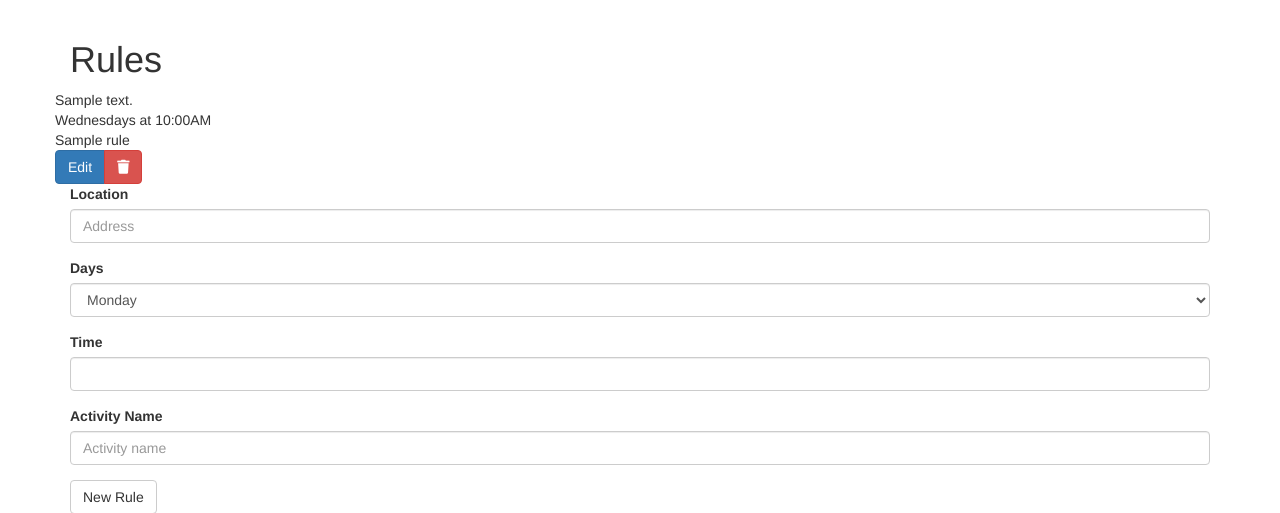
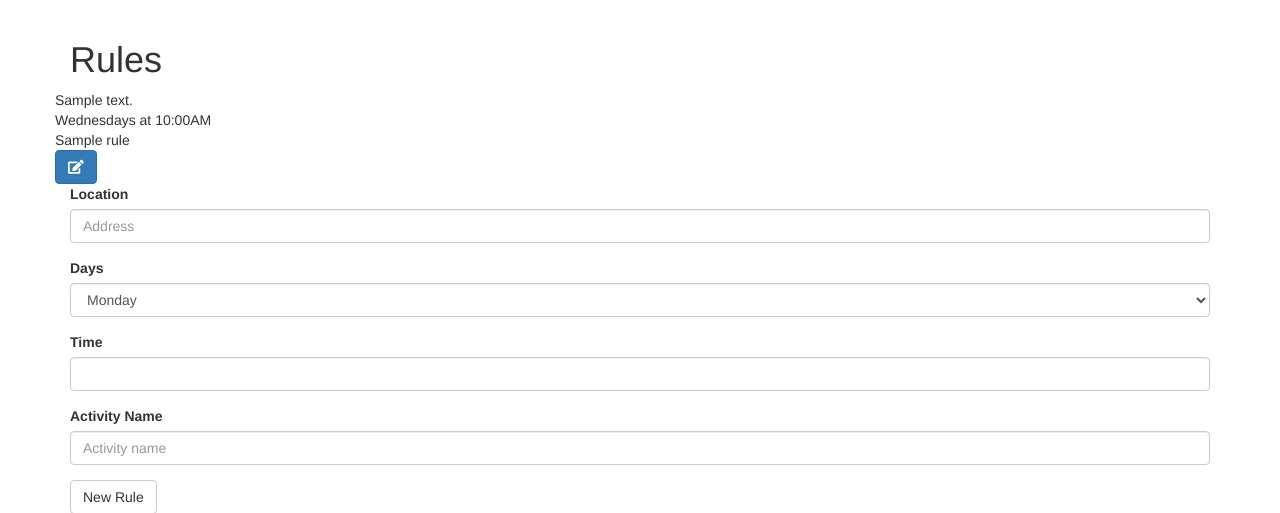
Before and after one commit to nsaritzky/greenamer, a Flask app: template app/templates/rules.html in a window 1280 px wide. Shown: the part 108-621 px from the top of the page. Run offline with Flask 2, Linux system fonts and the light colour scheme; a user stored in the database is signed in; tables that the repository leaves empty hold one stand-in row (values such as "Sample post"); the template is opened without the code that fills it: values that come from a table or form of the project are taken from there, most other values are stand-ins (such as "Sample title", 1, 10 or a date in 2020); parts of the project's set-up code (start-up, migrations or seed data) failed here and were passed over; some libraries are stand-ins or nearby versions.

Commit message:
Removed DeleteForm from routes and rules for deployment

```diff
--- a/app/forms.py
+++ b/app/forms.py
@@ -1,9 +1,11 @@
 from flask_wtf import FlaskForm
-from wtforms import StringField, FormField, \
+from wtforms import StringField, widgets, \
     SubmitField, SelectField, BooleanField, IntegerField, DateField
 from wtforms.validators import DataRequired, ValidationError
 from wtforms_components import TimeField
 from geopy.geocoders import Nominatim
+from app.models import Rule
+from flask_login import current_user
 
 
 # class LoginForm(FlaskForm):
@@ -15,6 +17,10 @@ from geopy.geocoders import Nominatim
 #     hour = IntegerField('Hour')
 #     minute = IntegerField('Minute')
 #     am_pm = SelectField(choices=[('am', 'AM'), ('pm', 'PM')])
+
+class DeleteForm(FlaskForm):
+    submit = SubmitField('Delete')
+    rule_id = IntegerField('id', widget=widgets.HiddenInput)
 
 
 class RuleForm(FlaskForm):
--- a/app/main/routes.py
+++ b/app/main/routes.py
@@ -6,7 +6,7 @@ from flask_login import login_required
 from stravalib import Client
 
 from app import db
-from app.forms import RuleForm, DeleteForm
+from app.forms import RuleForm
 from app.models import User, Rule
 from config import Config
 
@@ -46,7 +46,6 @@ def auth():
 @login_required
 def rules():
     form = RuleForm()
-    delete = DeleteForm()
 
     # current_app.logger.warning(form.errors)
     if form.validate_on_submit():
@@ -58,7 +57,7 @@ def rules():
         current_app.logger.debug('Rule form validated')
         return redirect('/index')
 
-    return render_template('rules.html', title='Rules', form=form, delete=delete)
+    return render_template('rules.html', title='Rules', form=form)
 
 
 # @bp.route('/delete')
--- a/app/templates/rules.html
+++ b/app/templates/rules.html
@@ -5,22 +5,23 @@
     <div class="container">
         <h1>Rules</h1>
             {% for rule in current_user.rules.all() %}
-                <div class="row align-items-start justify-content-start">
+                <div class="row align-items-start justify-content-start bg-light mb-1">
                         <div class="col">
                             {{ rule.address }}
                         </div>
                         <div class="col">
                             {{ rule.time.strftime('%As at %I:%M%p') }}
                         </div>
-                        <div>
+                        <div class="col">
                             {{ rule.activity_name }}
                         </div>
                         <div class="float-right">
                             <div class="btn-group" role="group" aria-label="Edit or delete rule">
-                                <button type="button" class="btn btn-primary">Edit</button>
-                                <button type="button" class="btn btn-danger">
-                                    <i class="fas fa-trash"></i>
+                                <button type="submit" class="btn btn-primary">
+                                    <i class="fas fa-edit"></i>
                                 </button>
+{#                                {{ delete.submit(class_='btn btn-danger') }}#}
+{#                                {{ DeleteForm(rule) }}#}
                             </div>
                         </div>
                 </div>
```
